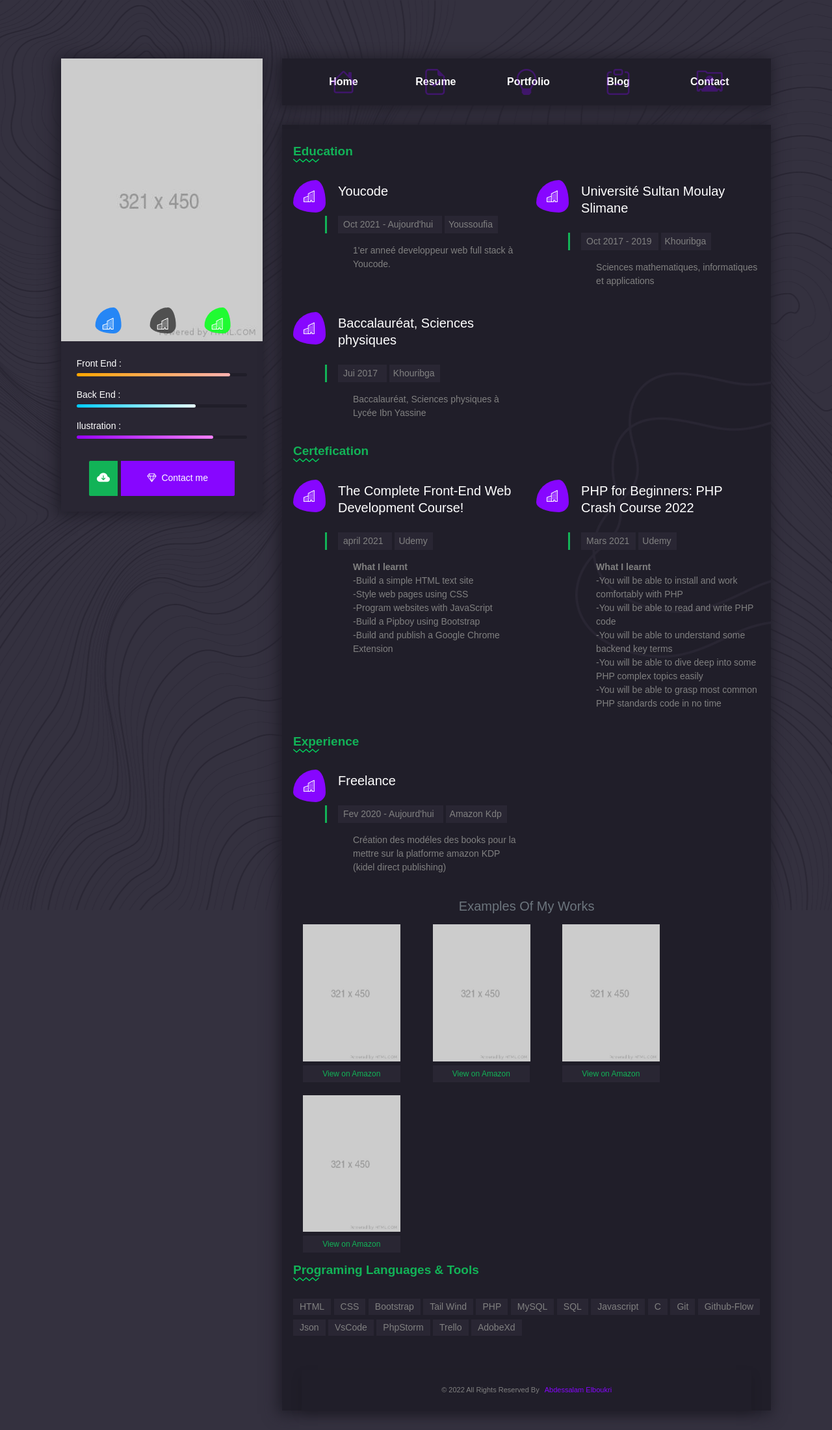
After one commit to Abdessalam-Elboukri/Portfolio-Me, a PHP site: page /resume.php in a window 1280 px wide. The commit adds this page. Shown: the whole page at 65% size. Run offline with PHP 8.4, Linux system fonts and the light colour scheme.

Commit message:
i added the resume page i added the resume page and style 80% of it

```diff
--- a/includes/navbar.php
+++ b/includes/navbar.php
@@ -2,7 +2,7 @@
 <nav class=" p-4 ">
     <ul class="list-unstyled d-flex justify-content-around">
         <li><a href="home.php"><i class="bi bi-house"></i>Home</a></li>
-        <li><a href=""><i class="bi bi-file-earmark-check"></i>Resume</a></li>
+        <li><a href="resume.php"><i class="bi bi-file-earmark-check"></i>Resume</a></li>
         <li><a href="portfolio.php"><i class="bi bi-lightbulb"></i>Portfolio</a></li>
         <li><a href=""><i class="bi bi-clipboard-minus"></i>Blog</a></li>
         <li><a href=""><i class="bi bi-person-rolodex"></i>Contact</a></li>
--- a/includes/profilecolumn.php
+++ b/includes/profilecolumn.php
@@ -1,15 +1,34 @@
-<div class="col-lg-4 col-md-5 col-sm-8 col-11 mb-5">
-    <div class="img-content">
-        <img src="./images/author/mme.png">
+<div class="col-lg-4 col-md-5 col-sm-8 col-11 profile ">
+    <div class="profile-container">
+        <div class="img-container">
+            <img src="./images/home_01/1.jpg">
+        </div>
         <div class="info-skills  p-4">
+        <div class="social-media">
+            <div class="box">
+                <a href="linkedin.com">
+                    <i class="bi bi-building"></i>
+                </a>
+            </div>
+            <div class="box">
+                <a href="#">
+                    <i class="bi bi-building"></i>
+                </a>
+            </div>
+            <div class="box">
+                <a href="#">
+                    <i class="bi bi-building"></i>
+                </a>
+            </div>
+        </div>
             <div class="bars d-flex flex-column">
-                <span>Front End : 70%</span>
-                <span>Back End : 80%</span>
-                <span>Ux Design : 85%</span>
+                <span>Front End :<i class="progress1"></i></span>
+                <span>Back End : <i class="progress2"></i></span>
+                <span>Ilustration : <i class="progress3"></i></span>
             </div>
             <div class="d-flex btns-info mt-3">
-                <button class="btn border-1"><a href="#" class="text-white"><i class="bi bi-cloud-arrow-down-fill fs-5"></i></a></button>
-                <button class="btn border-1"><a href="#" class="text-white"><i class="bi bi-gem me-2"></i>Hire me</a></button>
+                <button class="btn border-1 col-2 "><a href="#" class="text-white"><i class="bi bi-cloud-arrow-down-fill fs-5"></i></a></button>
+                <button class="btn border-1 col-8"><a href="#" class="text-white"><i class="bi bi-gem me-2"></i>Contact me</a></button>
             </div>
         </div>
     </div>
--- /dev/null
+++ b/resume.php
@@ -0,0 +1,173 @@
+<!DOCTYPE html>
+<html lang="en">
+
+<head>
+    <meta charset="UTF-8">
+    <meta http-equiv="X-UA-Compatible" content="IE=edge">
+    <meta name="viewport" content="width=device-width, initial-scale=1.0">
+    <title>Home</title>
+    <link href="https://cdn.jsdelivr.net/npm/bootstrap@5.0.2/dist/css/bootstrap.min.css" rel="stylesheet">
+    <script src="https://cdn.jsdelivr.net/npm/bootstrap@5.0.2/dist/js/bootstrap.bundle.min.js"></script>
+    <link rel="stylesheet" href="https://cdn.jsdelivr.net/npm/bootstrap-icons@1.8.1/font/bootstrap-icons.css">
+    <link rel="stylesheet" href="style.css">
+    <link rel="stylesheet" href="bootstrap.css">
+</head>
+
+<body class="dark">
+    <main class="d-flex justify-content-center ">
+        <div class="container-fluid col-md-11  mt90" >
+            <div class="row justify-content-center">
+                <!-- profile card -->
+                <?php include 'includes/profilecolumn.php'; ?>
+                <!-- content -->
+                <div class="col-lg-8 col-md-7" >
+                    <!-- navbar -->
+                <?php include 'includes/navbar.php'; ?>
+                    <div class="container-fluid content-mod ">
+                        <div class="row ">
+                            <div class="pd-content div_rel">
+                                <img src="./images/bg/6.png" class="img_info">
+                                <div class="title pb-2">
+                                    <h4>Education</h4>
+                                </div>
+                                <div class="row mt-3">
+                                    <div class=" col-lg-6 col-12">
+                                    <div class="box edu">
+                                            <i class="bi bi-building"></i>
+                                            <span class="h5">Youcode</span>
+                                            <p class="mt-4">Oct 2021 - Aujourd'hui <span>Youssoufia</span></p>
+                                            <ul class="list-unstyled text-white ps-2" >
+                                                <li>1'er anneé developpeur web full stack à Youcode.</li>
+                                            </ul>
+                                        </div>
+                                    </div>
+                                    <!--  -->
+                                    <div class=" col-lg-6">
+                                        <div class="box edu">
+                                            <i class="bi bi-building"></i>
+                                            <span class="h5">Université Sultan Moulay Slimane</span>
+                                            <p class="mt-4">Oct 2017 - 2019<span>Khouribga</span></p>
+                                            <ul class="list-unstyled text-white ps-2" >
+                                                <li>Sciences mathematiques, informatiques et applications</li>
+                                            </ul>
+                                        </div>
+                                    </div>
+                                    <!--  -->
+                                    <div class=" col-lg-6">
+                                        <div class="box edu">
+                                            <i class="bi bi-building"></i>
+                                            <span class="h5">Baccalauréat, Sciences physiques</span>
+                                            <p class="mt-4">Jui 2017 <span>Khouribga</span></p>
+                                            <ul class="list-unstyled text-white ps-2" >
+                                                <li>Baccalauréat, Sciences physiques à Lycée Ibn Yassine</li>
+                                            </ul>
+                                        </div>
+                                    </div>
+                                </div>
+                                <div class="title pb-2">
+                                    <h4>Certefication</h4>
+                                </div>
+                                <div class="row mt-3">
+                                    <div class=" col-lg-6 col-12">
+                                    <div class="box edu">
+                                            <i class="bi bi-building"></i>
+                                            <span class="h5">The Complete Front-End Web Development Course!</span>
+                                            <p class="mt-4">april 2021  <span>Udemy</span></p>
+                                            <ul class="list-unstyled text-white ps-2" >
+                                                <li><b>What I learnt</b><br/>
+                                                        -Build a simple HTML text site<br/>
+                                                        -Style web pages using CSS<br/>
+                                                        -Program websites with JavaScript<br/>
+                                                        -Build a Pipboy using Bootstrap<br/>
+                                                        -Build and publish a Google Chrome Extension</li>
+                                            </ul>
+                                        </div>
+                                    </div>
+                                    <!--  -->
+                                    <div class=" col-lg-6">
+                                        <div class="box edu">
+                                            <i class="bi bi-building"></i>
+                                            <span class="h5">PHP for Beginners: PHP Crash Course 2022</span>
+                                            <p class="mt-4">Mars 2021<span>Udemy</span></p>
+                                            <ul class="list-unstyled text-white ps-2" >
+                                                <li><b>What I learnt</b><br/>
+                                                    -You will be able to install and work comfortably with PHP<br/>
+                                                    -You will be able to read and write PHP code<br/>
+                                                    -You will be able to understand some backend key terms<br/>
+                                                    -You will be able to dive deep into some PHP complex topics easily<br/>
+                                                    -You will be able to grasp most common PHP standards code in no time</li>
+                                            </ul>
+                                        </div>
+                                    </div>
+                                    <!--  -->
+                                </div>
+                                <div class="title pb-2">
+                                    <h4>Experience</h4>
+                                </div>
+                                <div class="row mt-3">
+                                    <div class=" col-lg-6 col-12">
+                                    <div class="box edu">
+                                            <i class="bi bi-building"></i>
+                                            <span class="h5">Freelance</span>
+                                            <p class="mt-4">Fev 2020 - Aujourd'hui <span>Amazon Kdp</span></p>
+                                            <ul class="list-unstyled text-white ps-2" >
+                                                <li>Création des modéles des books pour la mettre sur la platforme
+                                                        amazon KDP (kidel direct publishing)</li>
+                                            </ul>
+                                        </div>
+                                    </div>
+                                </div>
+                                <div class="text-muted text-center pb-2">
+                                    <h5>Examples Of My Works</h5>
+                                </div>
+                                <div class="col-12 row text-center mb-3 books_ex">
+                                    <div class="col-lg-3 image_books">
+                                        <i></i>
+                                        <img src="./images/home_01/1.jpg" width="150px">
+                                        <a href="" >View on Amazon</a>
+                                    </div>
+                                    <div class=" col-lg-3 image_books">
+                                        <i></i>
+                                        <img src="./images/home_01/1.jpg" width="150px">
+                                        <a href="" >View on Amazon</a>
+                                    </div>
+                                    <div class="col-lg-3 image_books">
+                                        <i></i>
+                                        <img src="./images/home_01/1.jpg" width="150px">
+                                        <a href="" >View on Amazon</a>
+                                    </div>
+                                    <div class="col-lg-3 image_books">
+                                        <i></i>
+                                        <img src="./images/home_01/1.jpg" width="150px">
+                                        <a href="" >View on Amazon</a>
+                                    </div>
+                                </div>
+                                    <!--  -->
+                                    <div class="title pb-2">
+                                        <h4>Programing Languages & Tools</h4>
+                                    </div>
+                                    <div class="row mt-3">
+                                        <div class="col-12 languages_tools">
+                                            <ul class="list-unstyled">
+                                                <li>HTML</li>
+                                                <li>CSS</li>
+                                                <li>Bootstrap</li>
+                                                <li>Tail Wind</li>
+                                                <li>PHP</li>
+                                                <li>MySQL</li>
+                                                <li>SQL</li>
+                                                <li>Javascript</li>
+                                                <li>C</li>
+                                                <li>Git</li>
+                                                <li>Github-Flow</li>
+                                                <li>Json</li>
+                                                <li>VsCode</li>
+                                                <li>PhpStorm</li>
+                                                <li>Trello</li>
+                                                <li>AdobeXd</li>
+                                            </ul>
+                                        </div>
+                                    </div>
+                            </div>
+                        </div>
+                    <?php include 'includes/footer.php'; ?>
--- a/style.css
+++ b/style.css
@@ -13,7 +13,16 @@
     --purple1 : #8706ff;
 }
 
-
+html{
+    scroll-behavior: smooth;
+}
+::-webkit-scrollbar{
+    width: 10px;
+}
+::-webkit-scrollbar-thumb{
+    border-radius: 10px;
+    background:linear-gradient(to bottom, var(--purple1) 70%, rgb(199, 117, 253));
+}
 /* ================shortcut classes =================*/
 .mt90{
     margin-top: 90px;
@@ -30,16 +39,7 @@ a{
     text-decoration: none !important;
 }
 
-html{
-    scroll-behavior: smooth;
-}
-::-webkit-scrollbar{
-    width: 10px;
-}
-::-webkit-scrollbar-thumb{
-    border-radius: 10px;
-    background:linear-gradient(to bottom, var(--darken), rgb(86, 32, 122));
-}
+
 body {
     font-family: 'Jost', sans-serif;
     font-weight: 400;
@@ -52,16 +52,47 @@ body {
     background: url(images/bg/1.png) no-repeat fixed top center #34313f;
     height: 100vh;
 }
-.img-content{
-    position: relative;
+.profile-container{
     background:var(--cardcolor);
     min-height: 100px;
     box-shadow: -3px 2px 21px 4px rgb(32 30 41);
+    margin-bottom: 30px;
 }
-.img-content img{
+@media (min-width:1022px) {
+    .profile{
+        flex: 0 0 29% !important;
+    }
+}
+.profile-container .img-container img{
     width: 100%;
     height: auto;
 }
+.info-skills{
+    position: relative;
+}
+.social-media{
+    position: absolute;
+    top: -20%;
+    left: 53%;
+    transform: translateX(-47%);
+    display: flex;
+    flex-wrap: nowrap;
+    gap: 15px;
+}
+.social-media .box i{
+    width: 40px;
+    height: 40px;
+}
+.social-media .box:nth-child(1) i{
+    background: rgba(1, 119, 255, 0.815);
+}
+.social-media .box:nth-child(2) i{
+    background: rgba(58, 58, 58, 0.842);
+}
+.social-media .box:nth-child(3) i{
+    background: rgba(17, 255, 37, 0.918);
+}
+
 nav{
     position: relative;
     background: #201e29;
@@ -119,28 +150,100 @@ nav ul li a:hover i{
 .box span{
     color: var(--white);
 }
-.box p, .short-bio p{
+.short-bio h5{
+    color: var(--purple1);
+    margin-top: 10px;
+}
+.short-bio ul{
+    padding-left:40px ;
+}
+.box p, .short-bio p, .short-bio ul li{
     color: var(--gray1);
     font-size: 14px;
 }
+.short-bio span:nth-child(1){
+    padding-bottom: 2rem;
+    margin-bottom: 2.5rem;
+    border-bottom: 3px solid var(--cardcolor) ;
+}
 .bars span{
-    font-size: 16px;
-    font-weight: 200;
+    font-size: 14px;
+    font-weight:400;
     color: var(--white);
-    margin-bottom: 15px;
+    margin-bottom: 27px;
+    position: relative;
+}
+.bars span i{
+    position: absolute;
+    top: 25px;
+    left: 0;
+    width: 100%;
+    height: 5px;
+    border-radius: 3px;
+    background:var(--darken);
+}
+.bars span i::after{
+    content: '';
+    position: absolute;
+    height: 5px;
+    border-radius: 3px;
 
+}
+
+.bars span .progress1::after{
+    animation: progressing1 2s ease-out;
+    width: 90%;
+    background:linear-gradient(to right, orange, rgb(255, 177, 177));
+}
+.bars span .progress2::after{
+    animation: progressing2 2s ease-out;
+    width: 70%;
+    background:linear-gradient(to right, rgb(0, 204, 255), rgb(231, 254, 255));
+}
+.bars span .progress3::after{
+    animation: progressing3 2s ease-out;
+    width: 80%;
+    background:linear-gradient(to right, rgb(153, 0, 255), rgb(244, 128, 255));
+}
+@keyframes progressing1 {
+    0%{
+      width: 0;
+    }
+      100%{
+        width: 90%;
+      }
+}
+@keyframes progressing2 {
+    0%{
+      width: 0;
+    }
+      100%{
+        width: 70%;
+      }
+}
+@keyframes progressing3 {
+    0%{
+      width: 0;
+    }
+      100%{
+        width: 80%;
+      }
+}
+.btns-info{
+    display: flex;
+    justify-content: center;
 }
 .btns-info button:nth-child(1){
 
     background-color: var(--green1);
     border: none;
-    padding: 12px 19px;
+    padding: 12px 0px;
     border-radius: 2px 0 0 2px;
 }
 .btns-info button:nth-child(2){
     background-color: var(--purple1);
     border: none;
-    padding: 12px 45px;
+    padding: 12px 0px;
     border-radius: 0 2px 2px 0;
     margin-left: 5px;
     font-size: 14px;
@@ -314,7 +417,7 @@ nav ul li a:hover i{
     margin-bottom: 37px;
 }
 
-.box i {
+.box i, .i_div {
     position: absolute;
     left: 0;
     top: 0;
@@ -508,3 +626,119 @@ nav ul li a:hover i{
 .navig2{
     border-left: 3px solid var(--darken);
 }
+.sing_folio_anim img{
+    width: 100px;
+    opacity: 0;
+    transition: opacity 1.1s ease-in;
+}
+.proj_nav .sing_folio_anim{
+    z-index: 0;
+    position: absolute;
+    content: '';
+    left: -75px;
+    top: 0;
+    width: 0;
+    height: 100%;
+    background-color: var(--green1);
+    transition: width 450ms ease-in-out;
+}
+.proj_nav:hover .sing_folio_anim{
+    width: 138%;
+}
+.proj_nav:hover .sing_folio_anim img{
+    opacity: 1;
+}
+
+/* ===================resume=================== */
+
+
+.edu p {
+    width: max-content;
+    background-color: var(--cardcolor);
+    padding: 3px 8px;
+    position: relative;
+}
+.edu p::after{
+    position: absolute;
+    content: '';
+    width: 3px;
+    height: 100%;
+    background-color: var(--green1);
+    left: -20px;
+    top: 0;
+
+}
+.edu p span{
+    color: var(--gray1);
+    margin-left: 20px;
+    position: relative;
+
+}
+@media (max-width:375px) {
+    .edu p span{
+        display: block;
+        margin-top: 15px;
+    }
+}
+.edu p span::after{
+    position: absolute;
+    content: '';
+    width: 4px;
+    height: 30px;
+    background-color: var(--darken);
+    left: -10px;
+    top: -8px;
+
+}
+.edu ul li{
+    font-size: 14px;
+    padding-left: 15px;
+    color: var(--gray1);
+}
+/* .languages_tools ul{
+    display: flex;
+    gap: 20px;
+} */
+.languages_tools ul li{
+    font-size: 14px;
+    display: inline-block;
+    background-color: var(--cardcolor);
+    padding: 2px 10px;
+    color: var(--gray1);
+    margin-bottom: 7px;
+}
+.languages_tools ul li:hover{
+    color: var(--green1);
+    cursor: default;
+}
+.books_ex{
+    gap: 20px;
+    padding: 0 !important;
+    margin: 0 !important;
+}
+.image_books{
+    overflow: hidden;
+    position: relative;
+}
+/* .image_books i::after{
+    content: 'Online';
+    position: absolute;
+    top:15px;
+    left:-20px;
+    width: 100px;
+    height: 20px;
+    background-color: rgb(197, 8, 255);
+    transform: rotate(-40deg);
+    font-size: 12px;
+    font-weight: 600;
+    font-style: normal;
+    color: var(--darken);
+} */
+.image_books a{
+    display: block;
+    font-size: 12px;
+    padding: 4px 0;
+    margin-top: 6px;
+    background-color: var(--cardcolor);
+    color: var(--green1);
+}
```
Also changed, not shown: other parts of style.css (+37 -22 lines), Home.php (+7 -9 lines), portfolio.php (+4 -3 lines), singlefolio.php (+21 -21 lines), images/folio/11.png (added).
